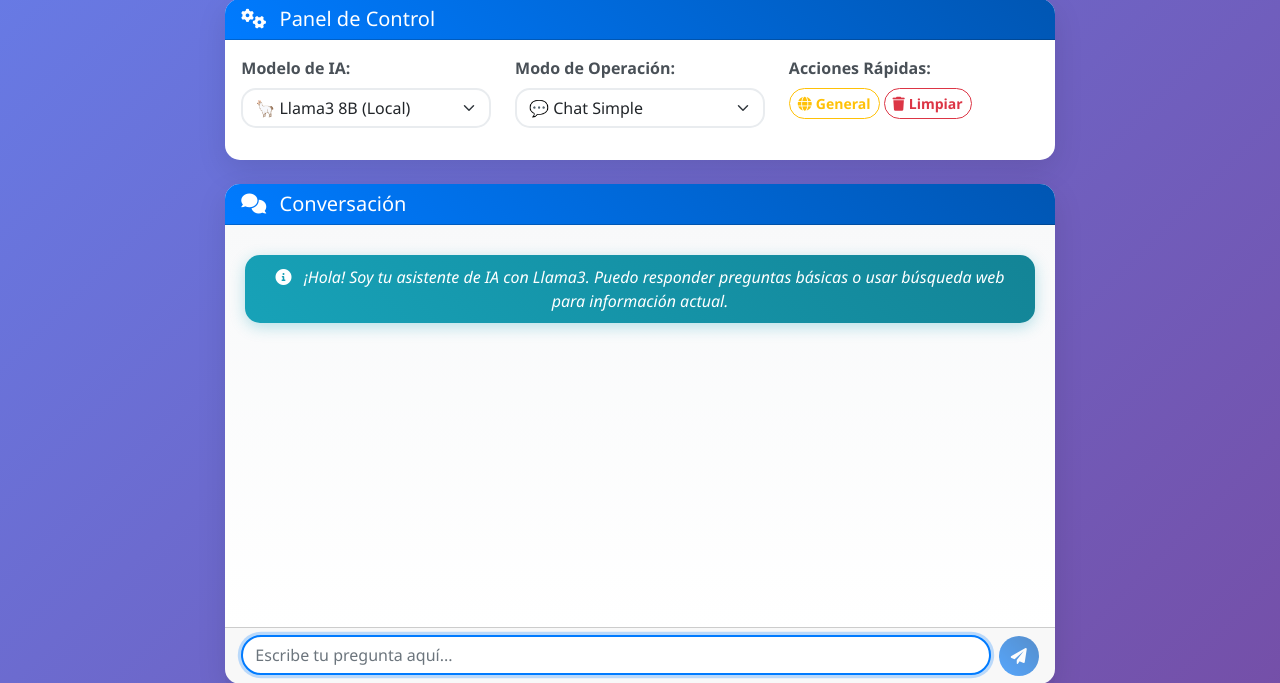
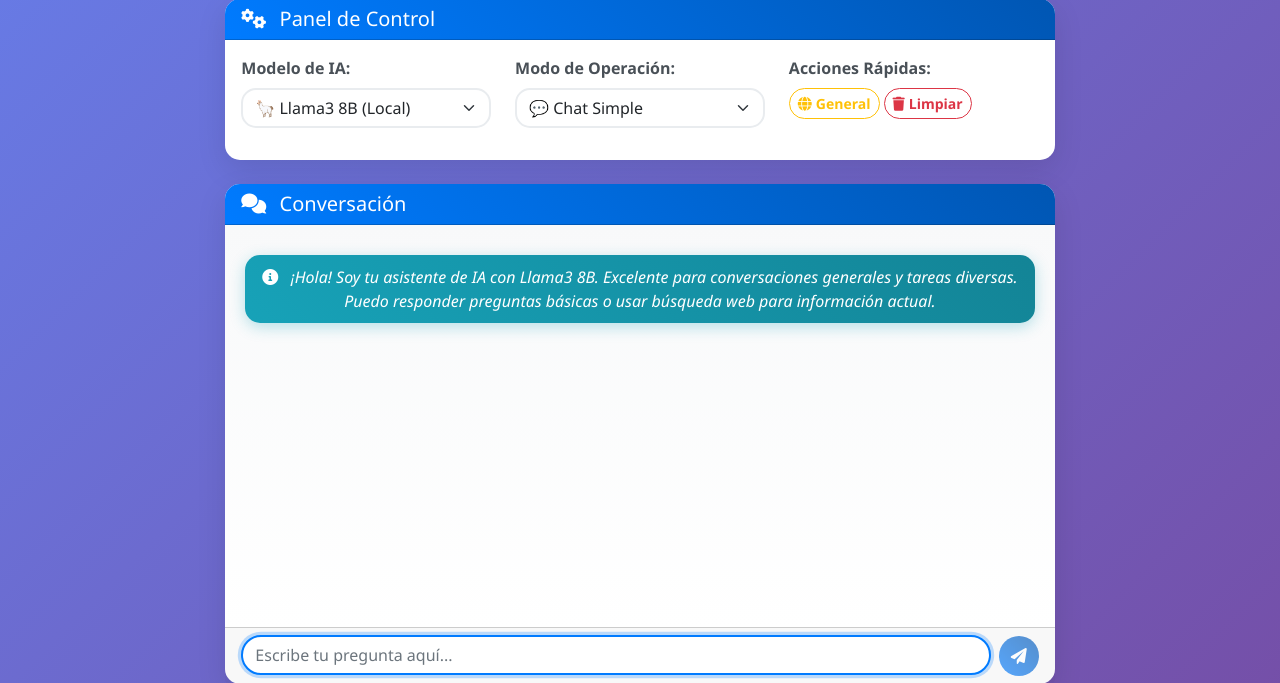
Before and after one commit to kevinarauz/proyecto-agente-ia, a Flask app: page / in a window 1280 px wide. Shown: the part 194-877 px from the top of the page. Run offline with Flask 3, Linux system fonts and the light colour scheme; some libraries are stand-ins or nearby versions.

Commit message:
ajuste en mensaje

```diff
--- a/static/js/script.js
+++ b/static/js/script.js
@@ -24,13 +24,53 @@ document.addEventListener('DOMContentLoaded', function() {
 
     // Event listeners
     document.getElementById('chatForm').addEventListener('submit', handleSubmit);
+    document.getElementById('modeloSelect').addEventListener('change', actualizarMensajeBienvenida);
     preguntaInput.addEventListener('keypress', function(e) {
         if (e.key === 'Enter' && !e.shiftKey) {
             e.preventDefault();
             handleSubmit(e);
         }
     });
+
+    // Actualizar mensaje inicial
+    actualizarMensajeBienvenida();
 });
+
+// Función para actualizar el mensaje de bienvenida según el modelo seleccionado
+function actualizarMensajeBienvenida() {
+    const modeloSelect = document.getElementById('modeloSelect');
+    const textoBienvenida = document.getElementById('textoBienvenida');
+
+    if (!modeloSelect || !textoBienvenida) return;
+
+    const modeloSeleccionado = modeloSelect.value;
+    const modeloTexto = modeloSelect.options[modeloSelect.selectedIndex].text;
+
+    let mensaje = '';
+
+    switch(modeloSeleccionado) {
+        case 'llama3':
+            mensaje = '¡Hola! Soy tu asistente de IA con Llama3 8B. Excelente para conversaciones generales y tareas diversas.';
+            break;
+        case 'deepseek-coder':
+            mensaje = '¡Hola! Soy tu asistente de IA con DeepSeek Coder. Especializado en programación, código y desarrollo.';
+            break;
+        case 'phi3':
+            mensaje = '¡Hola! Soy tu asistente de IA con Microsoft Phi-3. Modelo compacto y eficiente para respuestas rápidas.';
+            break;
+        case 'gemma:2b':
+            mensaje = '¡Hola! Soy tu asistente de IA con Google Gemma 2B. Modelo ligero y rápido para consultas directas.';
+            break;
+        case 'gemini-1.5-flash':
+            mensaje = '¡Hola! Soy tu asistente de IA con Google Gemini 1.5 Flash. Capacidades avanzadas para tareas complejas.';
+            break;
+        default:
+            mensaje = `¡Hola! Soy tu asistente de IA con ${modeloTexto}. Puedo responder preguntas y ayudarte con diversas tareas.`;
+    }
+
+    mensaje += ' Puedo responder preguntas básicas o usar búsqueda web para información actual.';
+    textoBienvenida.textContent = mensaje;
+}
 
 // Manejar envío del formulario
 async function handleSubmit(e) {
--- a/templates/index.html
+++ b/templates/index.html
@@ -86,9 +86,9 @@
                         </h5>
                     </div>
                     <div class="card-body chat-body" id="chatBody">
-                        <div class="mensaje-sistema">
+                        <div class="mensaje-sistema" id="mensajeBienvenida">
                             <i class="fas fa-info-circle me-2"></i>
-                            ¡Hola! Soy tu asistente de IA con Llama3. Puedo responder preguntas básicas o usar búsqueda web para información actual.
+                            <span id="textoBienvenida">¡Hola! Soy tu asistente de IA. Puedo responder preguntas básicas o usar búsqueda web para información actual.</span>
                         </div>
                     </div>
                     <div class="card-footer">
```
